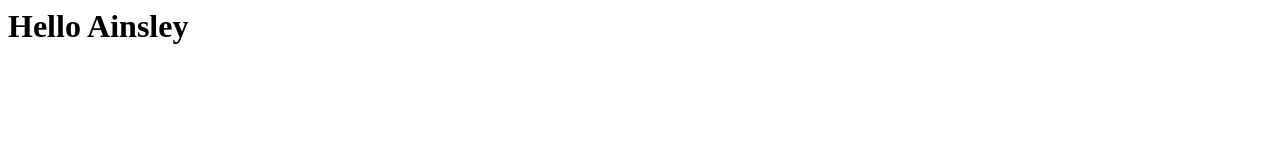
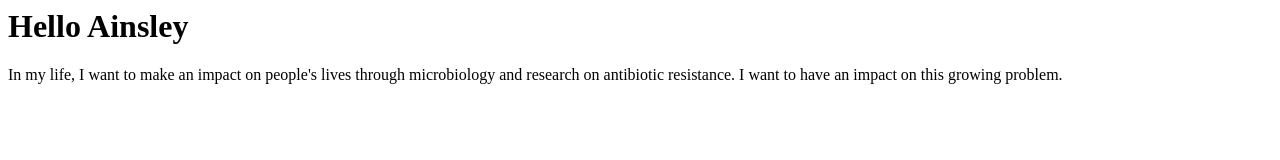
Before and after one commit to ainsley-king/AEK-2-6-2020, a plain HTML site: page index.html in a window 1280 px wide. Drawn offline with Linux system fonts and the light colour scheme.

Commit message:
Update index.html

```diff
--- a/index.html
+++ b/index.html
@@ -2,5 +2,7 @@
 <body>
 
 <h1>Hello Ainsley</h1>
+
+  <p>In my life, I want to make an impact on people's lives through microbiology and research on antibiotic resistance. I want to have an impact on this growing problem. </p>
 </body>
 </html>
```
